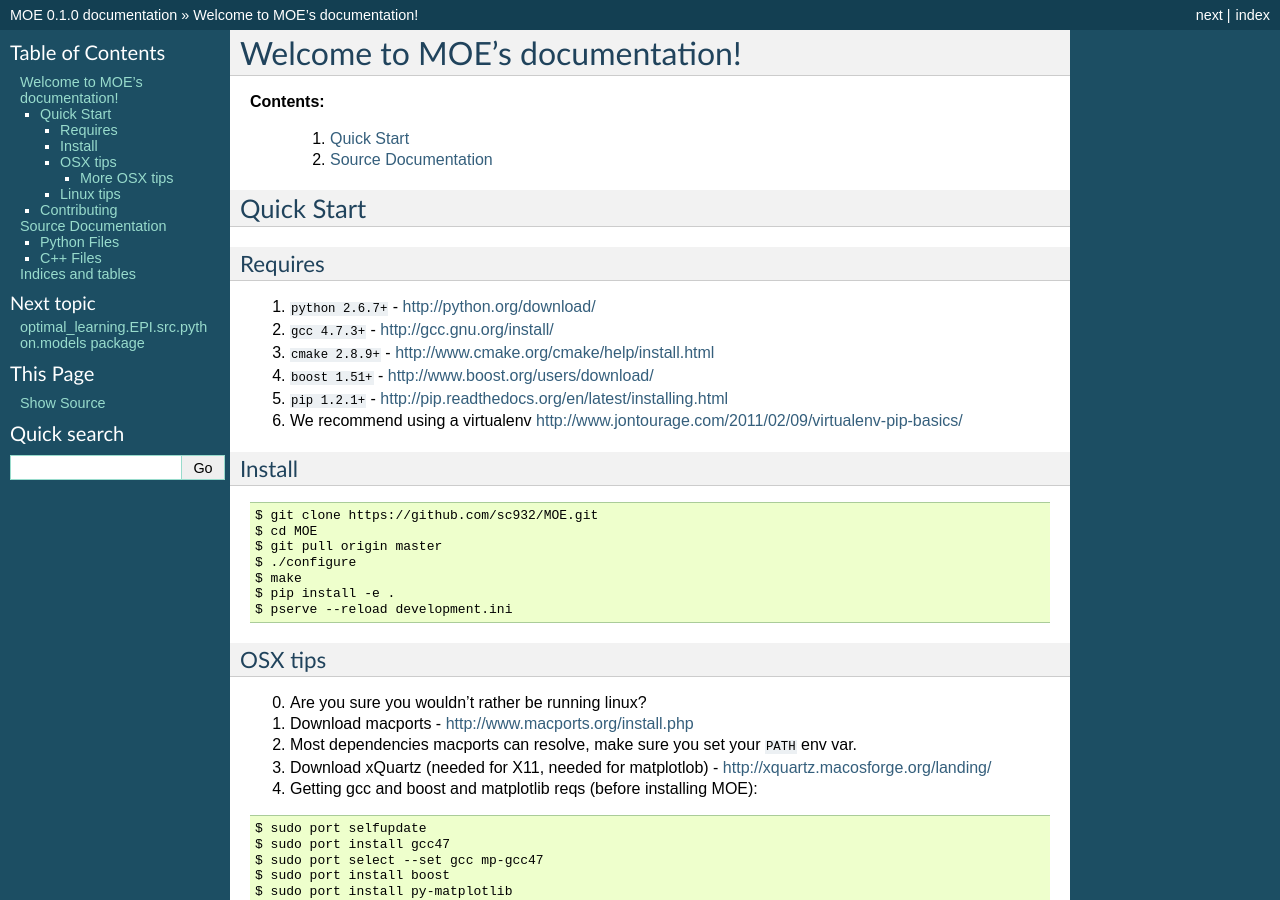
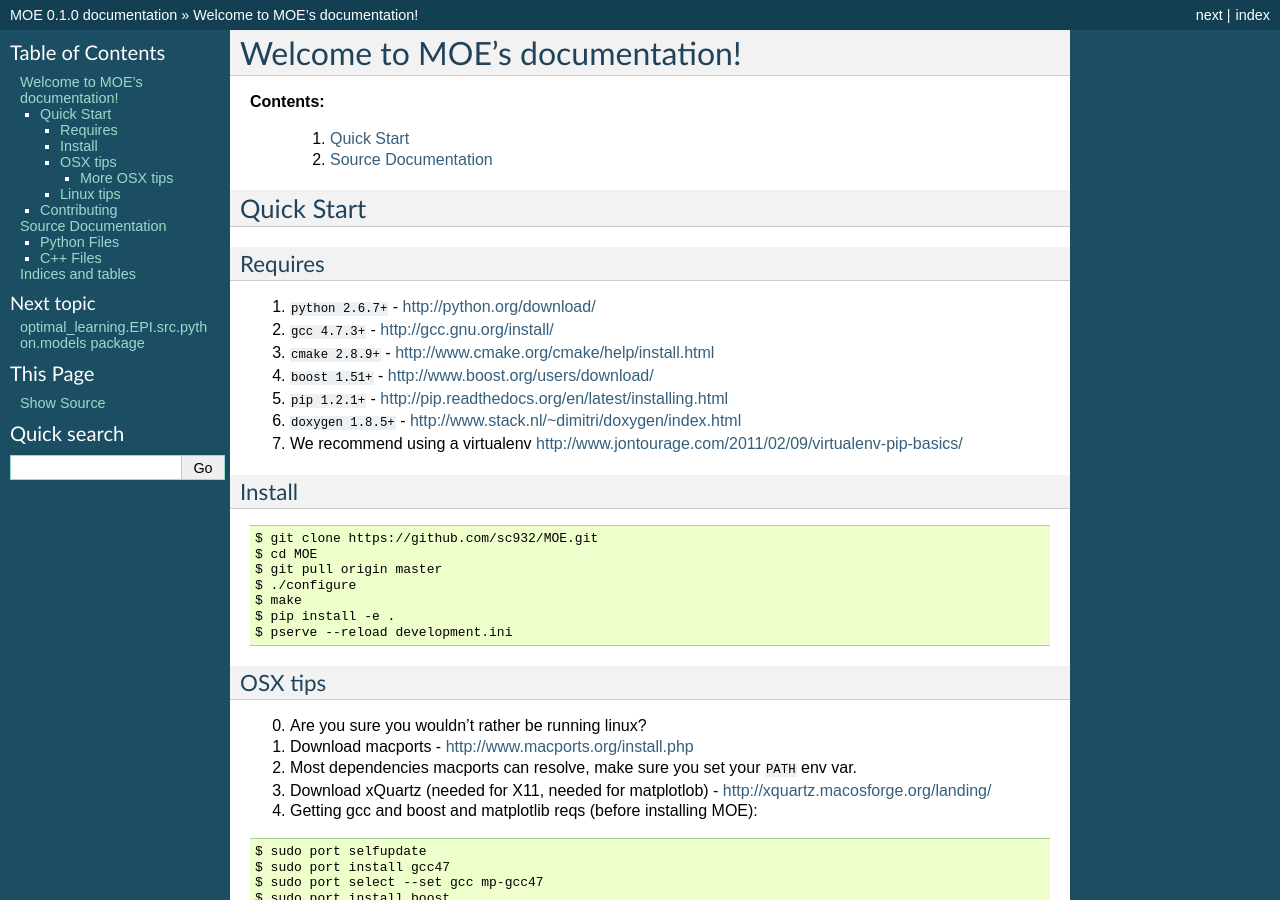
Before and after one commit to Yelp/MOE, a Sphinx documentation site: the page built from doc/index.rst, in a window 1280 px wide and 900 px high. Built offline with Sphinx 7.4.7, drawn with Linux system fonts in a browser that asks for light colours; pages that are not in the unit, such as notebooks, are missing from menus; some of the changed text lies outside the part shown.

Commit message:
Auto documentation set up using sphinx, breathe, doxygen

```diff
--- a/doc/index.rst
+++ b/doc/index.rst
@@ -22,7 +22,8 @@
 3. ``cmake 2.8.9+`` - http://www.cmake.org/cmake/help/install.html
 4. ``boost 1.51+`` - http://www.boost.org/users/download/
 5. ``pip 1.2.1+`` - http://pip.readthedocs.org/en/latest/installing.html
-6. We recommend using a virtualenv http://www.jontourage.com/2011/02/09/virtualenv-pip-basics/
+6. ``doxygen 1.8.5+`` - http://www.stack.nl/~dimitri/doxygen/index.html
+7. We recommend using a virtualenv http://www.jontourage.com/2011/02/09/virtualenv-pip-basics/
 
 Install
 .......
@@ -53,6 +54,7 @@
     $ sudo port select --set gcc mp-gcc47
     $ sudo port install boost
     $ sudo port install py-matplotlib
+    $ sudo port install doxygen
 
 More OSX tips
 *************
```
Also changed, not shown: README.md (+3 -1 lines), 2 other files.
